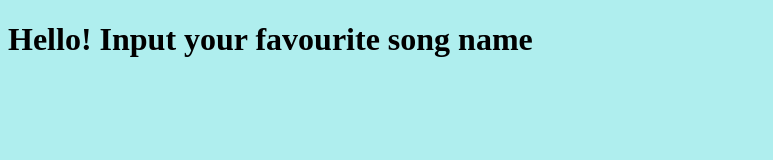
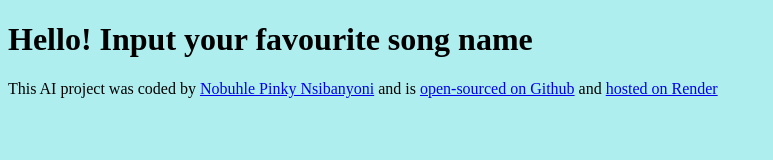
Before and after one commit to nobuhlepinky/AI-song-lyric-generator, a plain HTML site: page index.html in a window 1280 px wide. Shown: the whole page, without its empty margins (0-773 px from the left). Drawn offline with Linux system fonts and the light colour scheme.

Commit message:
Added a footer

```diff
--- a/index.html
+++ b/index.html
@@ -9,6 +9,23 @@
   <body>
     <h1>Hello! Input your favourite song name</h1>
 
+    <footer>
+      This AI project was coded by
+      <a href="https://github.com/nobuhlepinky" target="_blank"
+        >Nobuhle Pinky Nsibanyoni</a
+      >
+      and is
+      <a
+        href="https://github.com/nobuhlepinky/AI-song-lyric-generator"
+        target="_blank"
+        >open-sourced on Github</a
+      >
+      and
+      <a href="https://ai-song-lyric-generator.onrender.com" target="_blank"
+        >hosted on Render</a
+      >
+    </footer>
+
     <script src="script.js"></script>
   </body>
 </html>
```
